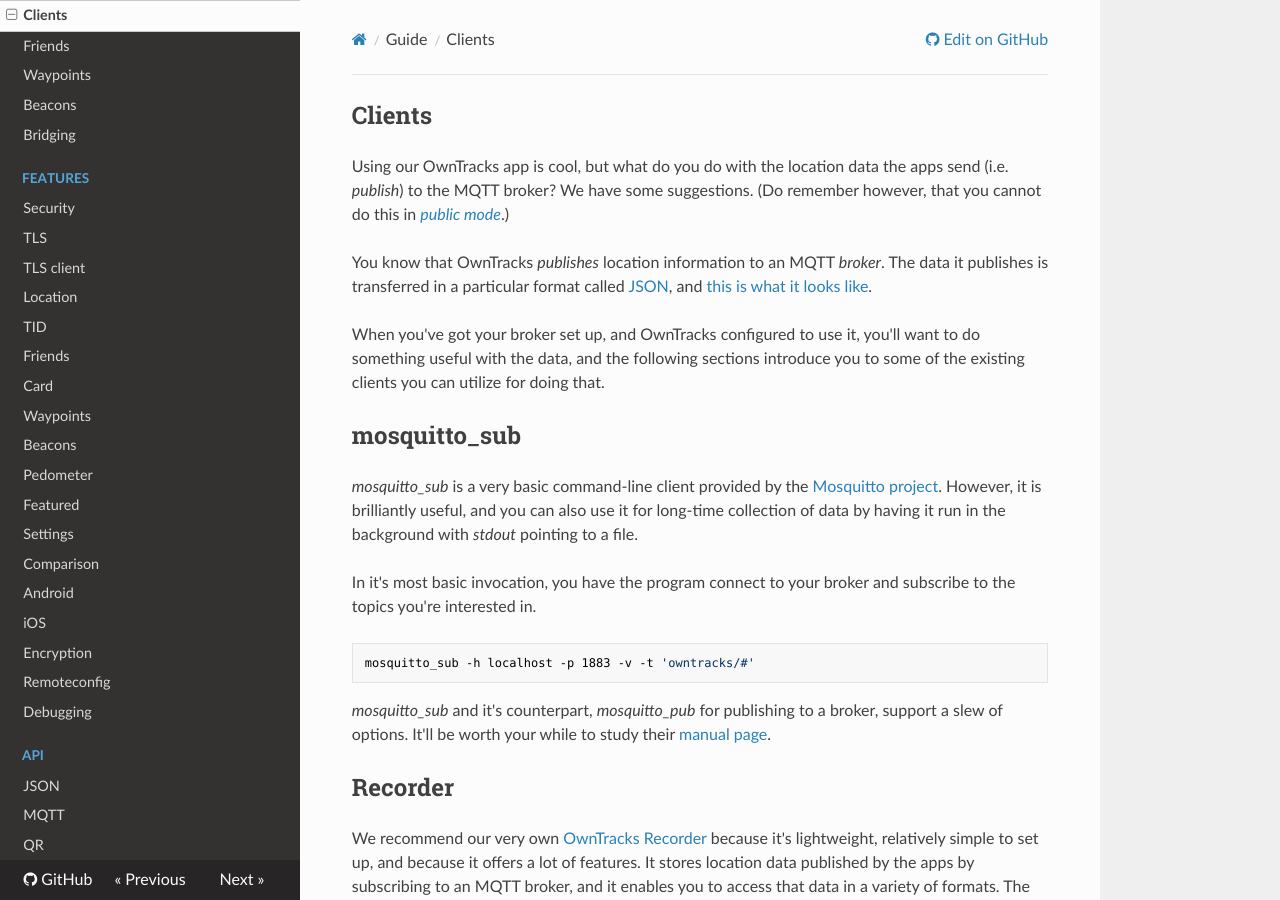
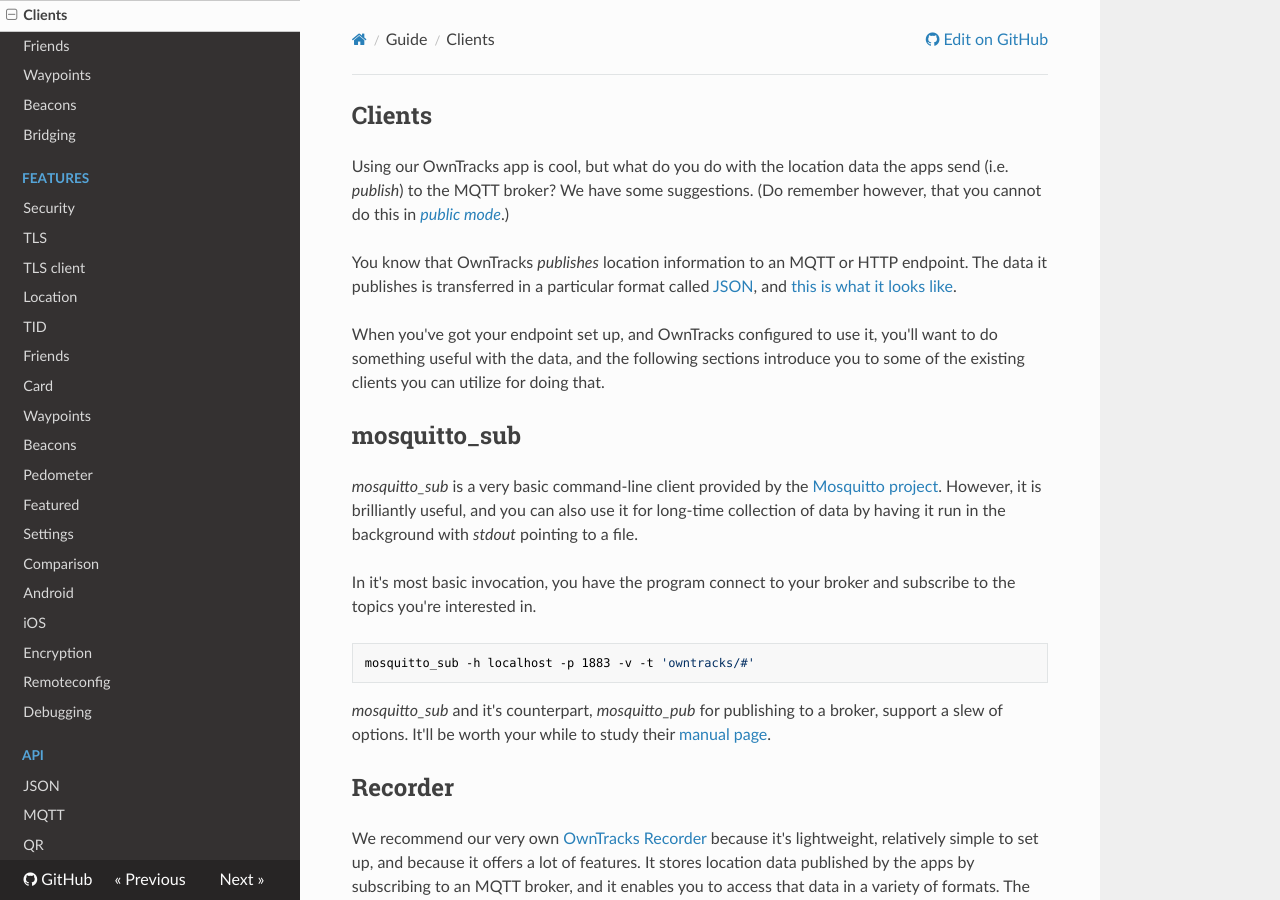
Before and after one commit to owntracks/booklet, an MkDocs documentation site: the page built from docs/guide/clients.md, in a window 1280 px wide and 900 px high. Built offline with MkDocs 1.6.1, drawn with Linux system fonts in a browser that asks for light colours; nearby versions of some CDN libraries; old or Windows-style settings are respelled for this version of MkDocs.

Commit message:
Update clients.md with HTTP mode

```diff
--- a/docs/guide/clients.md
+++ b/docs/guide/clients.md
@@ -2,9 +2,9 @@
 
 Using our OwnTracks app is cool, but what do you do with the location data the apps send (i.e. _publish_) to the MQTT broker? We have some suggestions. (Do remember however, that you cannot do this in [_public mode_](scenarios.md).)
 
-You know that OwnTracks _publishes_ location information to an MQTT _broker_. The data it publishes is transferred in a particular format called [JSON](http://json.org), and [this is what it looks like](../tech/json.md).
+You know that OwnTracks _publishes_ location information to an MQTT or HTTP endpoint. The data it publishes is transferred in a particular format called [JSON](http://json.org), and [this is what it looks like](../tech/json.md).
 
-When you've got your broker set up, and OwnTracks configured to use it, you'll want to do something useful with the data, and the following sections introduce you to some of the existing clients you can utilize for doing that.
+When you've got your endpoint set up, and OwnTracks configured to use it, you'll want to do something useful with the data, and the following sections introduce you to some of the existing clients you can utilize for doing that.
 
 ## mosquitto_sub
 
```
